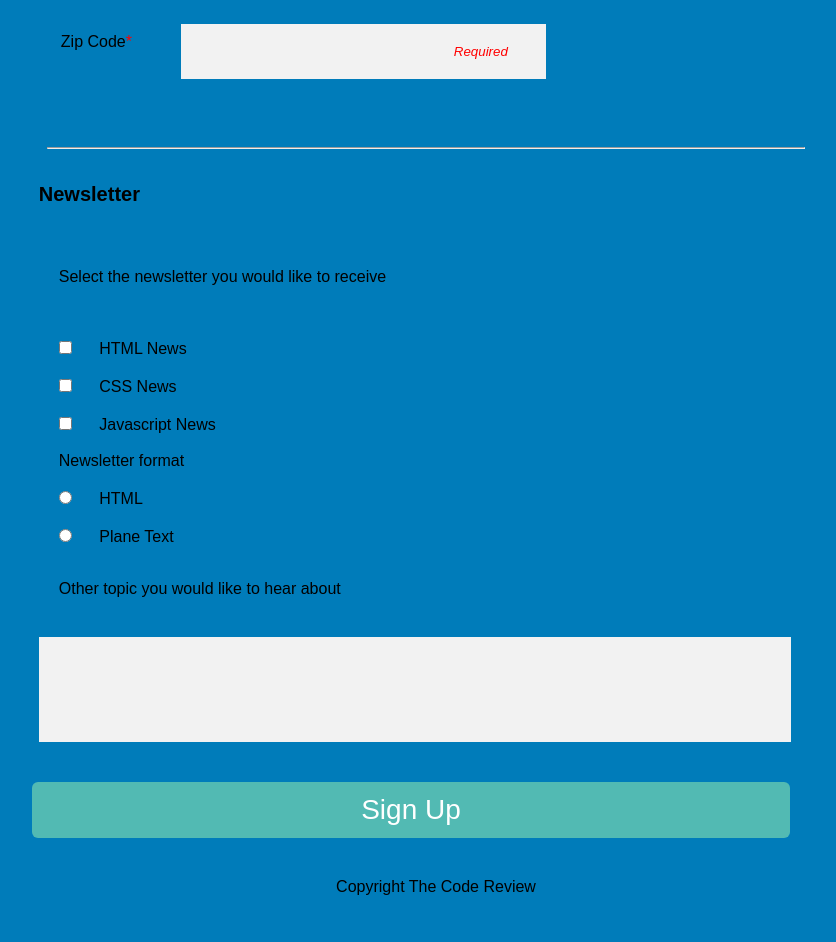
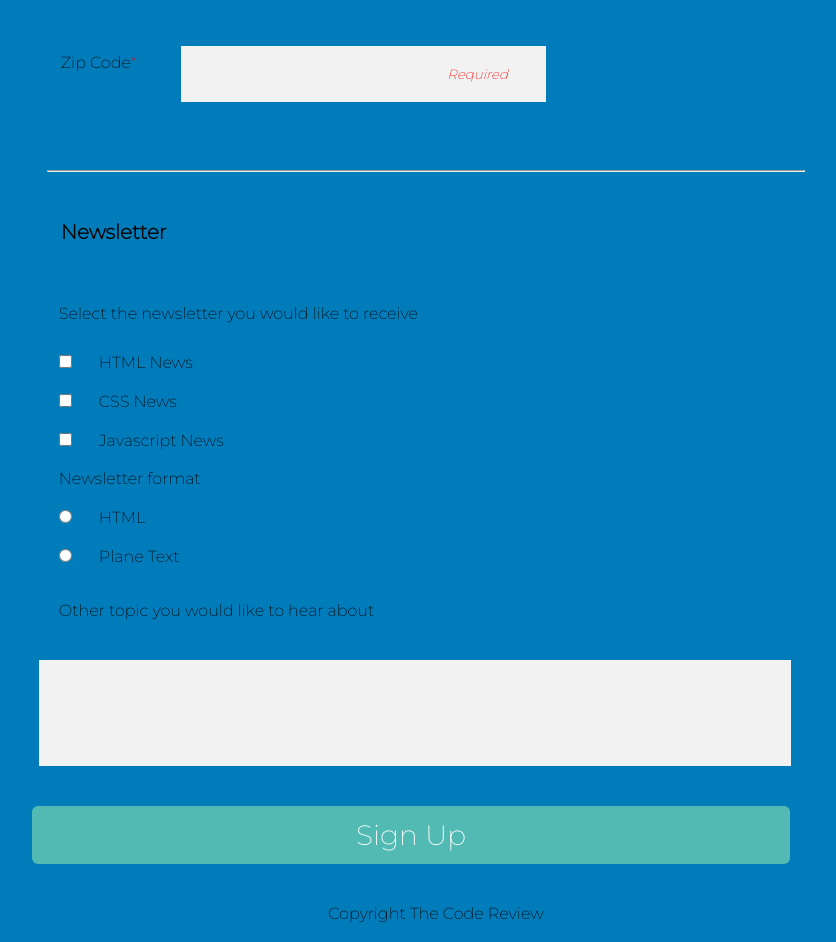
Before and after one commit to galorbir000/form, a plain HTML site: page index.html in a window 1280 px wide. Shown: the part 783-1725 px from the top of the page, without its empty margins (214-1050 px from the left). Drawn offline with Linux system fonts and the light colour scheme.

Commit message:
code reviewed

```diff
--- a/index.html
+++ b/index.html
@@ -6,7 +6,9 @@
     <meta name="viewport" content="width=device-width, initial-scale=1.0">
     <title>form</title>
     <link rel="stylesheet" href="style.css">
-
+    <style>
+        @import url('https://fonts.googleapis.com/css2?family=Montserrat:wght@200&family=PT+Sans:wght@700&display=swap');
+        </style>
 </head>
 <body class="clearfix">
     <form action="index.html" method="Post">
@@ -17,11 +19,11 @@
             <h2 class="title"> Signup for our newsletter</h2>
             <p> Get the latest news on how your code is doing right in your inbox</p>
         <Fieldset  class="contact clearfix">
-        <lagend> Contact Information</lagend>
+        <legend> Contact Information</legend>
         <label for="name"> Full Name</label> <br>
         <input type="text" id="name" name="user_name" placeholder="Required" required>
         <label for="email"> Email Address</label> <br>
-        <Input class="email" type=text id="email" name=" user_email"  placeholder="Required"required>
+        <Input class="email" type=text id="email" name=" user_email"  placeholder="Required" required>
         <label for="phone-number" id="no-after"> Phone Number</label> <br>
         <input type="text" id="phone-number" name="user_phone-number"  placeholder="optional">
         <label for="street-address"> Street Address</label> <br>
@@ -30,7 +32,7 @@
         <Input type=text id="city" name=" user_city"  placeholder="Required" required>
         <label for="state"> State</label> <br>
     <div class="select">
-        <Select id="state" name="states"selected="" class="clearfix" required>
+        <Select id="state" name="states"  class="clearfix" required>
             <option value="" disabled selected hidden id="placeholder">Choose State</option>
             <option value="AL">Alabama</option>
             <option value="AK">Alaska</option>
@@ -95,9 +97,9 @@
 
 
         <Fieldset id="second-part">
-            <lagend> Newsletter</lagend><br>
+            <legend> Newsletter</legend><br>
             <br>
-            <label >Select the newsletter you would like to receive<label><br>
+            <label >Select the newsletter you would like to receive</label><br>
 
             <br>
             <div class="checkbox">
@@ -114,8 +116,9 @@
      <div class="format clearfix">
             <label> Newsletter format</label><br>
             <br>
+
             <Input type="radio" id="html" value="html" name="html">
-            <label for="html"> HTML</label>  <br>
+                <label for="html"> HTML</label>  <br>
             <br>
             <Input type="radio" id="planetext" value="planetext" name="planetext">
 
--- a/style.css
+++ b/style.css
@@ -133,11 +133,7 @@ fieldset{
     border: none;
 }
 
-/* select*/
 
-select{
-    /* -webkit-appearance: none; */
-}
 
 
 
@@ -167,7 +163,7 @@ span.required{
 
 
 
-lagend {
+legend {
     width: 90%;
     text-align: left;
     margin-left: 20px;
@@ -175,15 +171,15 @@ lagend {
     padding-top: 40px;
 }
 
-lagend {
+legend {
     font-size: 20px;
     font-weight: bold;
 }
 .checkbox, .other-topic {
-    margin-left: -40px;
+    margin-left: 0;
 }
 .format.clearfix {
-    margin-left: -40px;
+    margin-left: 0;
 }
 button {
     background-color: #52bab3;
```
